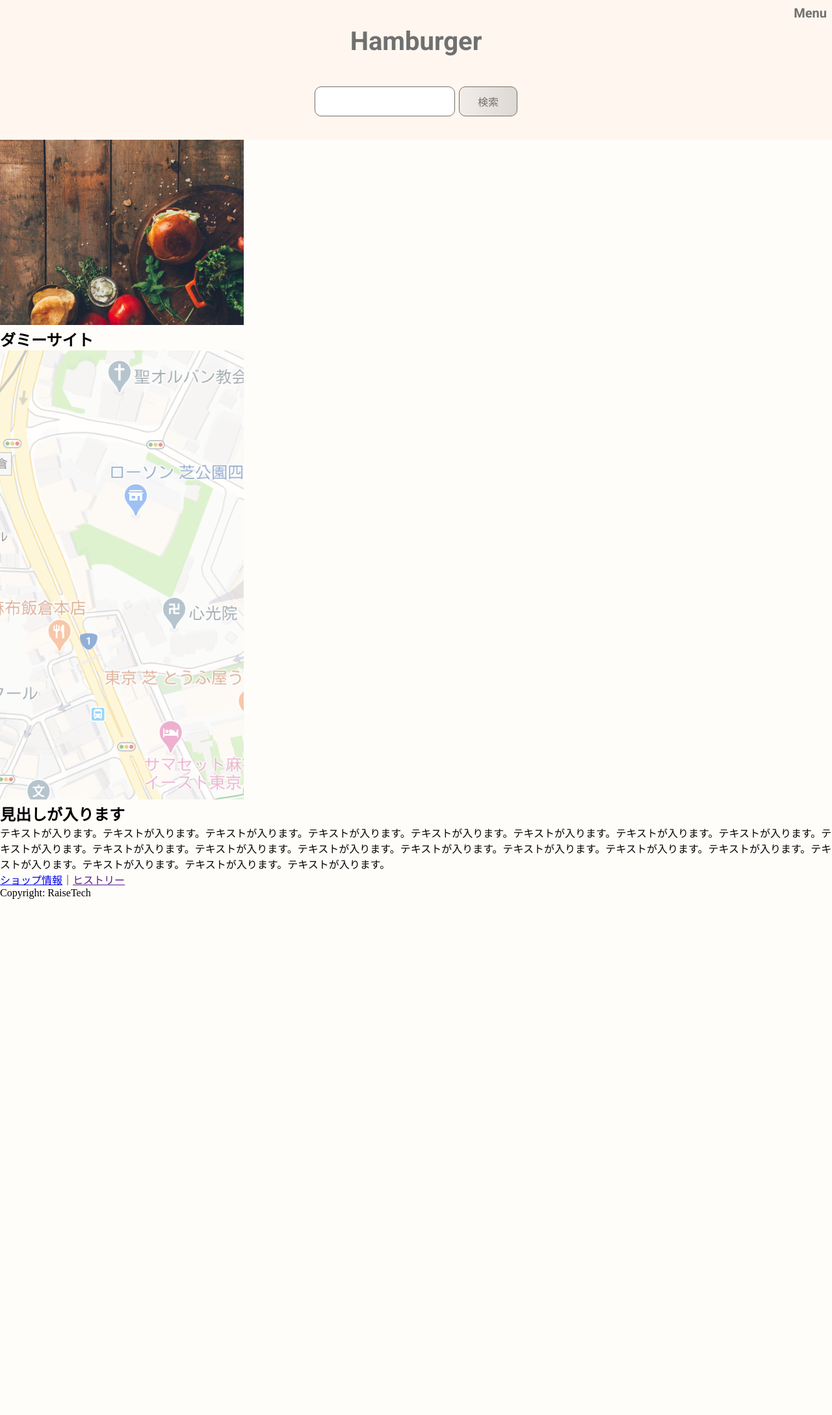
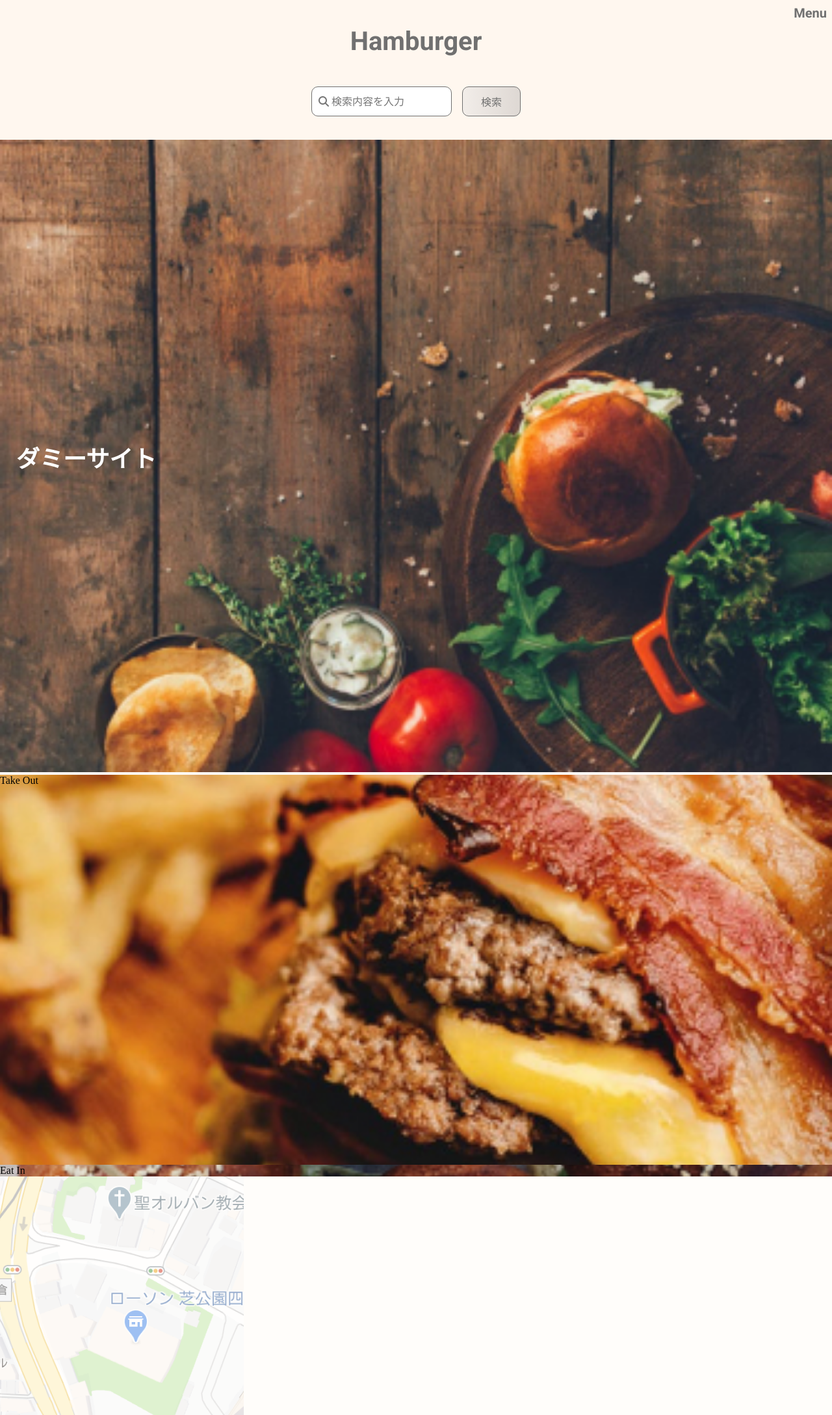
Before and after one commit to tamamo11/hamburger, a plain HTML site: page index.html in a window 1280 px wide. Shown: the top 2177 px of the page at 65% size. Before the commit the page ends 1383 px from the top, so only its background shows below. Drawn offline with nearby package versions, Linux system fonts and the light colour scheme.

Commit message:
searchの虫眼鏡アイコン設定、hero画像設定更新

```diff
--- a/index.html
+++ b/index.html
@@ -11,12 +11,21 @@
       href="https://fonts.googleapis.com/css2?family=Noto+Sans+JP:wght@400;700;900&family=Roboto:wght@700&display=swap"
       rel="stylesheet"
     />
-    <!-- 虫眼鏡アイコン -->
+    <link rel="stylesheet" href="style.css" />
+
+    <!--Font Awesome CDN-->
     <link
       rel="stylesheet"
-      href="https://fonts.googleapis.com/css2?family=Material+Symbols+Outlined:opsz,wght,FILL,GRAD@20..48,100..700,0..1,-50..200"
+      href="https://use.fontawesome.com/releases/v5.15.4/css/all.css"
     />
-    <link rel="stylesheet" href="style.css" />
+    <link
+      rel="stylesheet"
+      href="https://cdnjs.cloudflare.com/ajax/libs/font-awesome/6.4.2/css/all.min.css"
+      integrity="sha512-z3gLpd7yknf1YoNbCzqRKc4qyor8gaKU1qmn+CShxbuBusANI9QpRohGBreCFkKxLhei6S9CQXFEbbKuqLg0DA=="
+      crossorigin="anonymous"
+      referrerpolicy="no-referrer"
+    />
+
     <title>Hamburger</title>
   </head>
   <body>
@@ -27,7 +36,14 @@
       <h1 class="p-header__title">Hamburger</h1>
       <form action="#" class="p-header__form c-search">
         <label>
-          <input type="text" placeholder="" class="c-search__input" />
+          <input
+            type="text"
+            name="search"
+            value=""
+            placeholder="&#xf002; 検索内容を入力"
+            style="font-family: FontAwesome"
+            class="c-search__input"
+          />
         </label>
         <button type="submit" class="c-search__button">検索</button>
       </form>
@@ -42,12 +58,14 @@
         <h2 class="p-main_hero__text">ダミーサイト</h2>
       </div>
       <article>
-        <div class="l-main__card p-main__card">
-          <div class="p-takeout">
+        <div class="l-main-card p-main-card">
+          <div class="p-main-card_takeout">
+            <span class="p-main-card-takeout__title">Take Out</span>
             <section></section>
             <section></section>
           </div>
-          <div class="p-eatin">
+          <div class="p-main-card_eatin">
+            <span class="p-main-card_eatin__title">Eat In</span>
             <section></section>
             <section></section>
           </div>
--- a/scss/layouts/_header.scss
+++ b/scss/layouts/_header.scss
@@ -0,0 +1,7 @@
+@use "../global" as *;
+
+.l-header {
+  height: 215px;
+  width: 100%;
+  background-color: $headerBg_color;
+}
--- a/scss/layouts/_layout.scss
+++ b/scss/layouts/_layout.scss
@@ -1,7 +1,3 @@
-@use "../global" as *;
-
-.l-header {
-  height: 215px;
-  width: 100%;
-  background-color: $headerBg_color;
-}
+@forward "./header";
+@forward "./main";
+@forward "./footer";
--- a/scss/object/components/_c-search.scss
+++ b/scss/object/components/_c-search.scss
@@ -7,12 +7,16 @@
     border: 1px solid $grey_color;
     border-radius: 10px;
     font-size: 16px;
+    padding: 0 10px;
     width: 216px;
     height: 46px;
     background-color: #fff;
   }
+  input[type=submit]{
+    font-family: FontAwesome;
+    }
   &__button {
-    margin-left: 6px;
+    margin-left: 16px;
     padding: 6px;
     border: 1px solid $grey_color;
     border-radius: 10px;
@@ -29,12 +33,3 @@
     left: 0;
   }
 }
-
-// 検索窓用虫眼鏡
-.material-symbols-outlined {
-  font-variation-settings:
-  'FILL' 0,
-  'wght' 400,
-  'GRAD' 0,
-  'opsz' 24
-}
--- /dev/null
+++ b/scss/object/projects/_p-hero.scss
@@ -0,0 +1,19 @@
+@use "../../global" as*;
+
+
+.p-main_hero {
+  position: relative;
+  >img {
+    width: 100%;
+    height: auto;
+  }
+  &__text {
+    @include font-mplus1-bold;
+    font-size: 36px;
+    color: #fff;
+    margin-left: 25px;
+    position: absolute;
+    top: 50%;
+    transform: translateY(-50%);
+  }
+}
--- /dev/null
+++ b/scss/object/projects/_p-main-card.scss
@@ -0,0 +1,19 @@
+@use "../../global" as*;
+
+.p-main-card {
+  display: flex;
+  flex-direction: column;
+  gap: 20px;
+
+  &_takeout {
+    width: 100%;
+    height: 600px;
+    background: url("./assets/burgerset_mobile.jpg") center center no-repeat;
+    background-size: cover;
+  }
+  &_eatin {
+    width: 100%;
+    background: url("./assets/three_mobile.jpg") center center no-repeat;
+    background-size: cover;
+  }
+}
--- a/scss/object/projects/_project.scss
+++ b/scss/object/projects/_project.scss
@@ -1 +1,3 @@
 @forward "p-header";
+@forward "p-hero";
+@forward "p-main-card";
```
Also changed, not shown: style.css, style.min.css, 2 other files.
